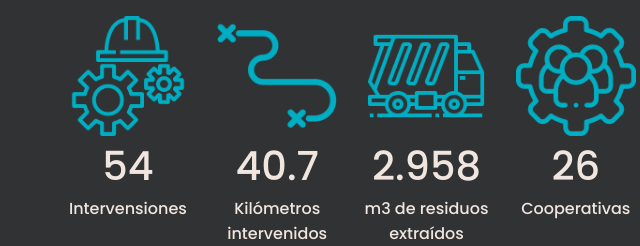
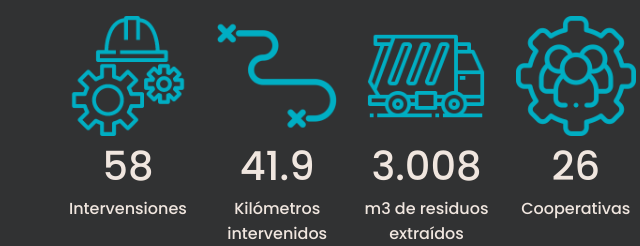
Before and after one commit to pjsteinbach/AppSupervisionV2.2, a plain HTML site: page index.html in a window 1280 px wide. Shown: the part 2480-2726 px from the top of the page, 387-1027 px from the left. Drawn offline with nearby package versions, Linux system fonts and the light colour scheme.

Commit message:
Update index.html
actualizacion de act. especiales

```diff
--- a/index.html
+++ b/index.html
@@ -220,17 +220,17 @@
             <div class="activity__icons">
                 <div class="activity__icons__interventions">
                     <img src="asset/icons/interventions.png" alt="icono de intervenciones">
-                    <span>54</span>
+                    <span>58</span>
                     <p>Intervensiones</p>
                 </div>
                 <div class="activity__icons__kilometres">
                     <img src="asset/icons/kilometres.png" alt="icono de kilometros intervenidos">
-                    <span>40.7</span>
+                    <span>41.9</span>
                     <p>Kilómetros intervenidos</p>
                 </div>
                 <div class="activity__icons__waste">
                     <img src="asset/icons/waste.png" alt="icono de residuos extraídos">
-                    <span>2.958</span>
+                    <span>3.008</span>
                     <p>m<span>3</span> de residuos extraídos</p>
                 </div>
                 <div class="activity__icons__cooperative">
```
